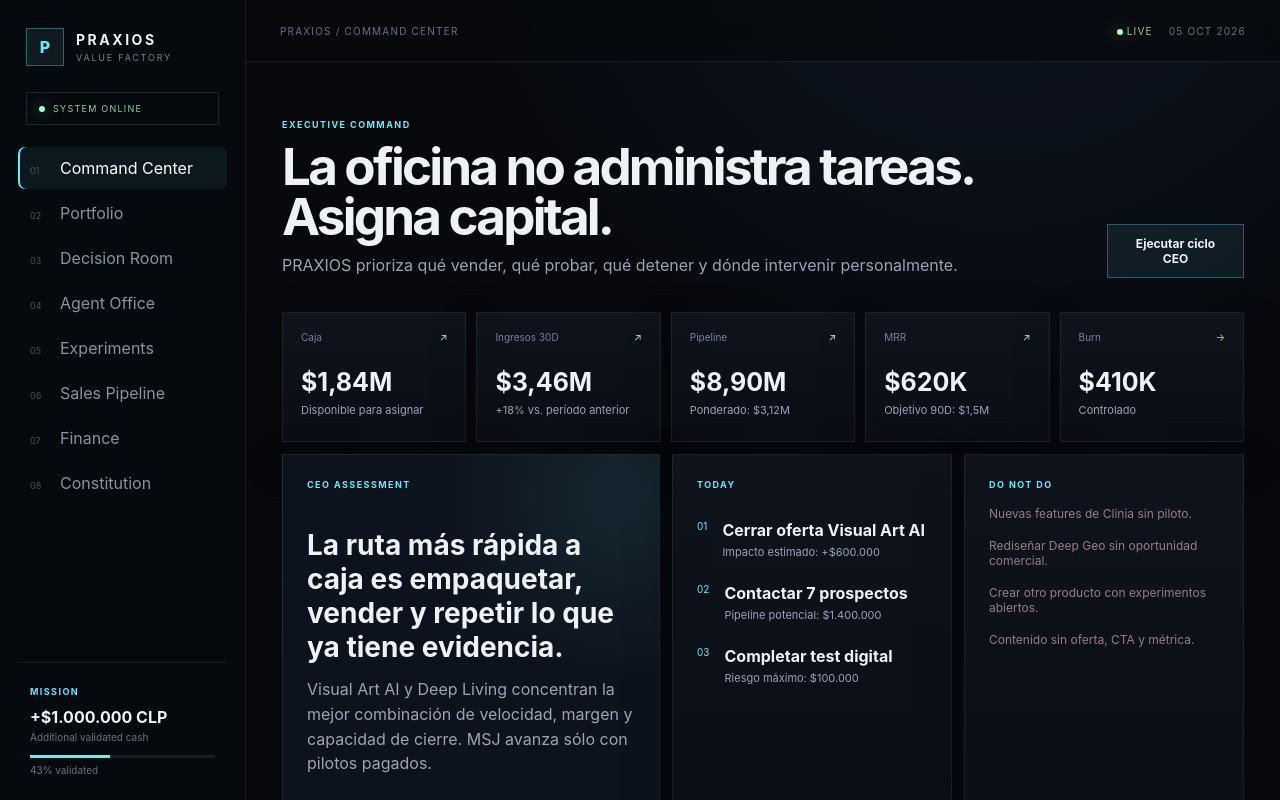
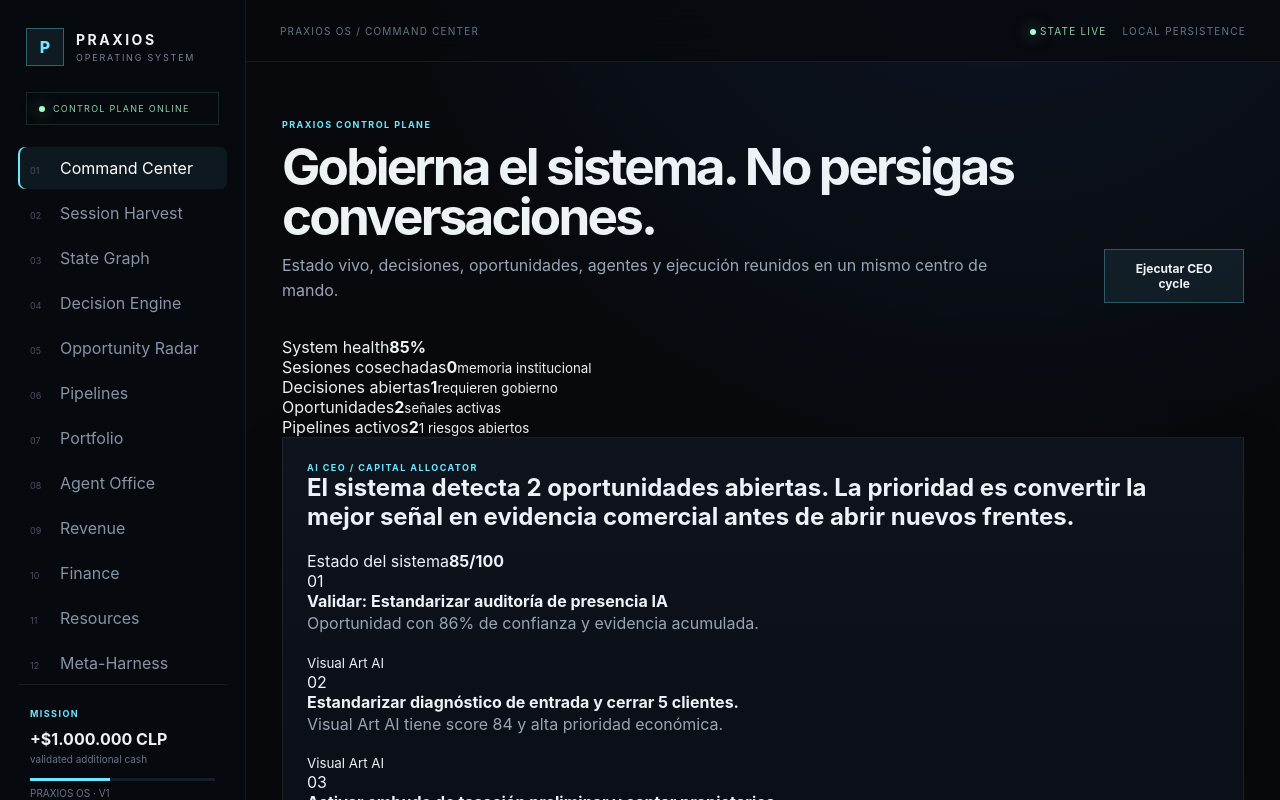
Before and after one commit to deepanalytica/praxios, a React (Vite) app: page / in a window 1280 px wide. Shown: the top 800 px of the page. Built offline with nearby package versions, Linux system fonts and the light colour scheme.

Commit message:
feat(os): promote PRAXIOS OS as application shell

```diff
--- a/src/App.tsx
+++ b/src/App.tsx
@@ -1,6 +1,64 @@
 import{useState}from"react";
-import{Agents,CommandCenter,Constitution,DecisionRoom,Experiments,Finance,Pipeline,Portfolio}from"./components/Pages";
-type View="command"|"portfolio"|"decisions"|"agents"|"experiments"|"pipeline"|"finance"|"constitution";
-const nav:Array<{id:View;label:string;code:string}>=[{id:"command",label:"Command Center",code:"01"},{id:"portfolio",label:"Portfolio",code:"02"},{id:"decisions",label:"Decision Room",code:"03"},{id:"agents",label:"Agent Office",code:"04"},{id:"experiments",label:"Experiments",code:"05"},{id:"pipeline",label:"Sales Pipeline",code:"06"},{id:"finance",label:"Finance",code:"07"},{id:"constitution",label:"Constitution",code:"08"}];
-function Screen({view}:{view:View}){switch(view){case"portfolio":return <Portfolio/>;case"decisions":return <DecisionRoom/>;case"agents":return <Agents/>;case"experiments":return <Experiments/>;case"pipeline":return <Pipeline/>;case"finance":return <Finance/>;case"constitution":return <Constitution/>;default:return <CommandCenter/>}}
-export default function App(){const[view,setView]=useState<View>("command");const[navOpen,setNavOpen]=useState(false);const active=nav.find(i=>i.id===view);return <div className="app-shell"><aside className={"sidebar "+(navOpen?"sidebar-open":"")}><div className="brand"><div className="brand-mark">P</div><div><strong>PRAXIOS</strong><span>VALUE FACTORY</span></div></div><div className="system-state"><i/><span>SYSTEM ONLINE</span></div><nav>{nav.map(i=><button type="button" className={view===i.id?"nav-active":""} key={i.id} onClick={()=>{setView(i.id);setNavOpen(false)}}><span>{i.code}</span>{i.label}</button>)}</nav><div className="sidebar-footer"><span>MISSION</span><strong>+$1.000.000 CLP</strong><p>Additional validated cash</p><div className="mission-track"><i style={{width:"43%"}}/></div><small>43% validated</small></div></aside><main><header className="topbar"><button type="button" className="mobile-menu" onClick={()=>setNavOpen(v=>!v)} aria-label="Abrir navegación">☰</button><span className="topbar-path">PRAXIOS / {active?.label.toUpperCase()}</span><div className="topbar-right"><div className="live-dot"><i/> LIVE</div><span>05 OCT 2026</span></div></header><div className="content"><Screen view={view}/></div></main></div>}
+import{Finance,Pipeline}from"./components/Pages";
+import{AgentOfficeOS,DecisionCenter,OpportunityRadar,OSCommandCenter,PortfolioOS,ResourcesPage,SessionGateway,StateGraphPage,SystemPage,WorkflowsPage}from"./components/OSPages";
+import{PraxiosProvider}from"./os/store";
+
+type View="command"|"harvest"|"graph"|"decisions"|"opportunities"|"workflows"|"portfolio"|"agents"|"revenue"|"finance"|"resources"|"system";
+const nav:Array<{id:View;label:string;code:string}>=[
+  {id:"command",label:"Command Center",code:"01"},
+  {id:"harvest",label:"Session Harvest",code:"02"},
+  {id:"graph",label:"State Graph",code:"03"},
+  {id:"decisions",label:"Decision Engine",code:"04"},
+  {id:"opportunities",label:"Opportunity Radar",code:"05"},
+  {id:"workflows",label:"Pipelines",code:"06"},
+  {id:"portfolio",label:"Portfolio",code:"07"},
+  {id:"agents",label:"Agent Office",code:"08"},
+  {id:"revenue",label:"Revenue",code:"09"},
+  {id:"finance",label:"Finance",code:"10"},
+  {id:"resources",label:"Resources",code:"11"},
+  {id:"system",label:"Meta-Harness",code:"12"},
+];
+
+function Screen({view}:{view:View}){
+  switch(view){
+    case"harvest":return <SessionGateway/>;
+    case"graph":return <StateGraphPage/>;
+    case"decisions":return <DecisionCenter/>;
+    case"opportunities":return <OpportunityRadar/>;
+    case"workflows":return <WorkflowsPage/>;
+    case"portfolio":return <PortfolioOS/>;
+    case"agents":return <AgentOfficeOS/>;
+    case"revenue":return <Pipeline/>;
+    case"finance":return <Finance/>;
+    case"resources":return <ResourcesPage/>;
+    case"system":return <SystemPage/>;
+    default:return <OSCommandCenter/>;
+  }
+}
+
+function PraxiosShell(){
+  const[view,setView]=useState<View>("command");
+  const[navOpen,setNavOpen]=useState(false);
+  const active=nav.find(i=>i.id===view);
+  return <div className="app-shell">
+    <aside className={"sidebar "+(navOpen?"sidebar-open":"")}>
+      <div className="brand"><div className="brand-mark">P</div><div><strong>PRAXIOS</strong><span>OPERATING SYSTEM</span></div></div>
+      <div className="system-state"><i/><span>CONTROL PLANE ONLINE</span></div>
+      <nav className="os-nav">{nav.map(i=><button type="button" className={view===i.id?"nav-active":""} key={i.id} onClick={()=>{setView(i.id);setNavOpen(false)}}><span>{i.code}</span>{i.label}</button>)}</nav>
+      <div className="sidebar-footer">
+        <span>MISSION</span><strong>+$1.000.000 CLP</strong><p>validated additional cash</p>
+        <div className="mission-track"><i style={{width:"43%"}}/></div><small>PRAXIOS OS · V1</small>
+      </div>
+    </aside>
+    <main>
+      <header className="topbar">
+        <button type="button" className="mobile-menu" onClick={()=>setNavOpen(v=>!v)} aria-label="Abrir navegación">☰</button>
+        <span className="topbar-path">PRAXIOS OS / {active?.label.toUpperCase()}</span>
+        <div className="topbar-right"><div className="live-dot"><i/> STATE LIVE</div><span>LOCAL PERSISTENCE</span></div>
+      </header>
+      <div className="content"><Screen view={view}/></div>
+    </main>
+  </div>;
+}
+
+export default function App(){return <PraxiosProvider><PraxiosShell/></PraxiosProvider>}
```
